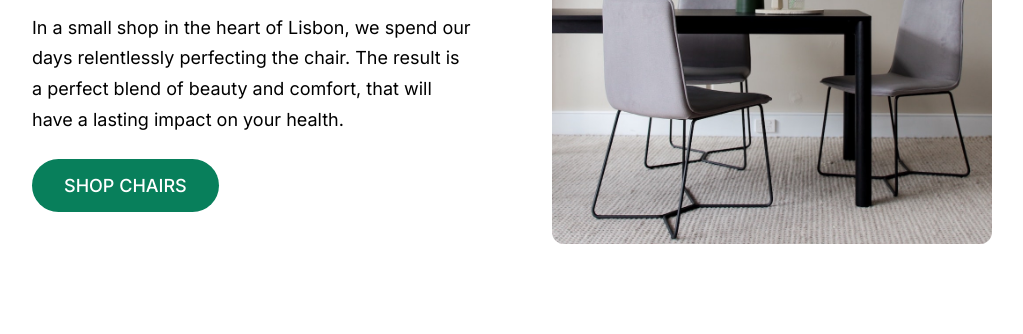
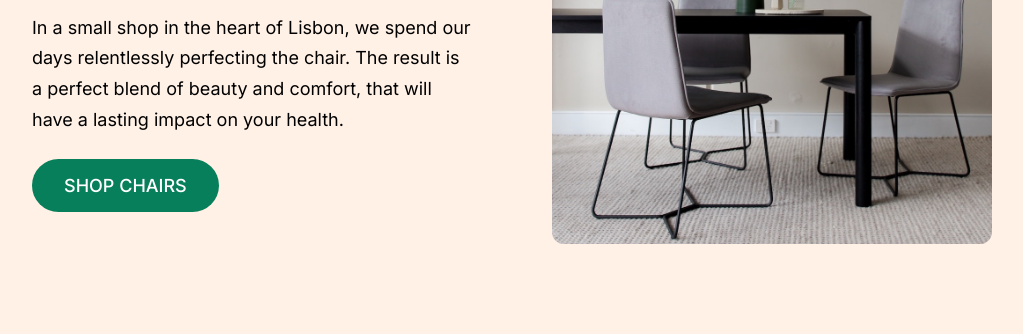
Before and after one commit to Shamikont/Lisbon-Chair-Shop, a plain HTML site: page index.html in a window 1280 px wide. Shown: the part 260-594 px from the top of the page, without its empty margins (128-1151 px from the left). Drawn offline with Linux system fonts and the light colour scheme.

Commit message:
Update style.css

```diff
--- a/style.css
+++ b/style.css
@@ -1,10 +1,3 @@
-/*
-SPACING SYSTEM (px)
-2 / 4 / 8 / 12 / 16 / 24 / 32 / 48 / 64 / 80 / 96 / 128
-
-FONT SIZE SYSTEM (px)
-10 / 12 / 14 / 16 / 18 / 20 / 24 / 30 / 36 / 44 / 52 / 62 / 74 / 86 / 98
-*/
 
 * {
   margin: 0;
@@ -12,12 +5,10 @@ FONT SIZE SYSTEM (px)
   box-sizing: border-box;
 }
 
-/* ------------------------ */
-/* GENERAL STYLES */
-/* ------------------------ */
 body {
   font-family: "Inter", sans-serif;
   border-bottom: 8px solid #087f5b;
+  background-color: #fff1e6;
 }
 
 .container {
@@ -68,10 +59,6 @@ h2 {
   padding: 8px 12px;
 
 }
-
-/* ------------------------ */
-/* COMPONENT STYLES */
-/* ------------------------ */
 
 /* HEADER */
 header {
```
